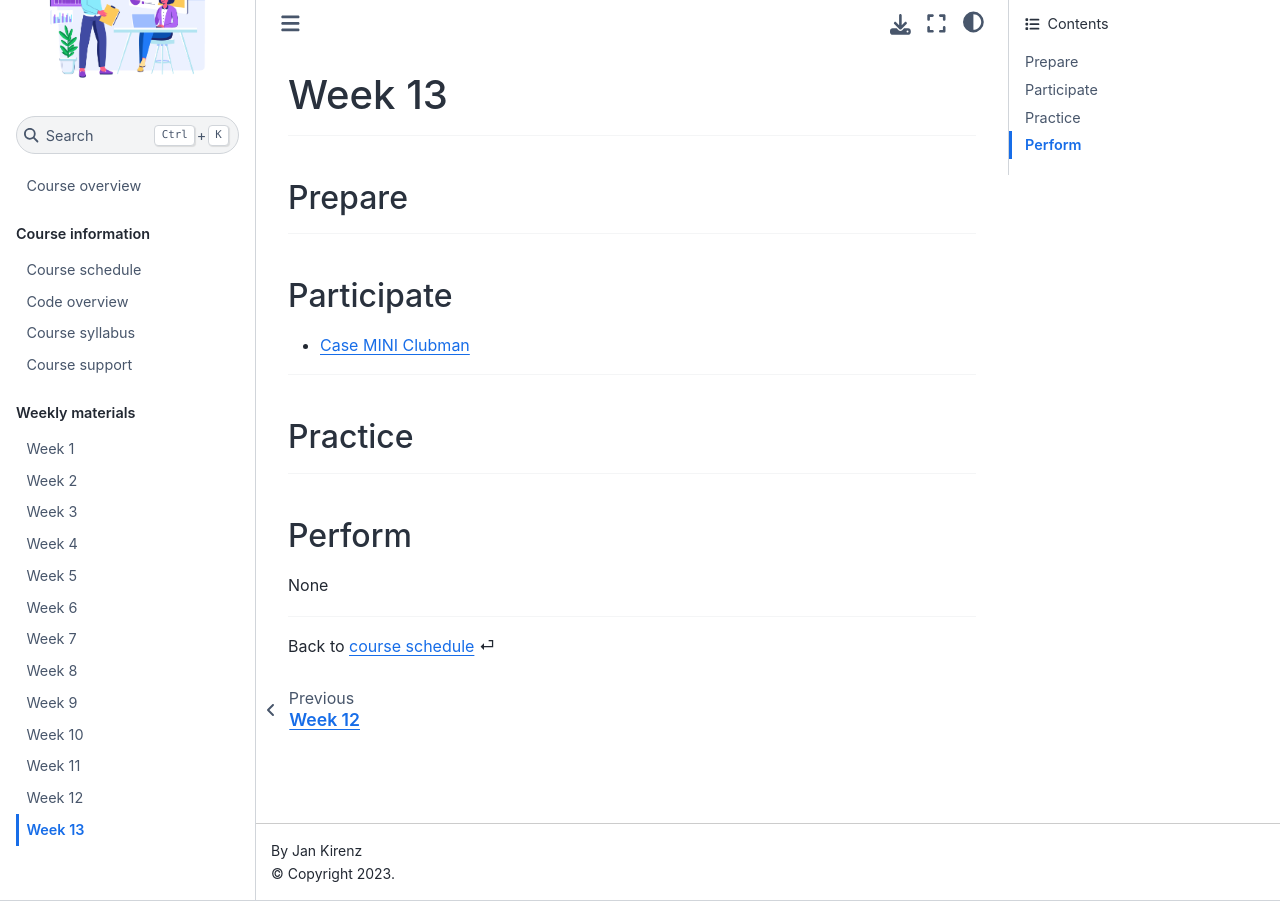
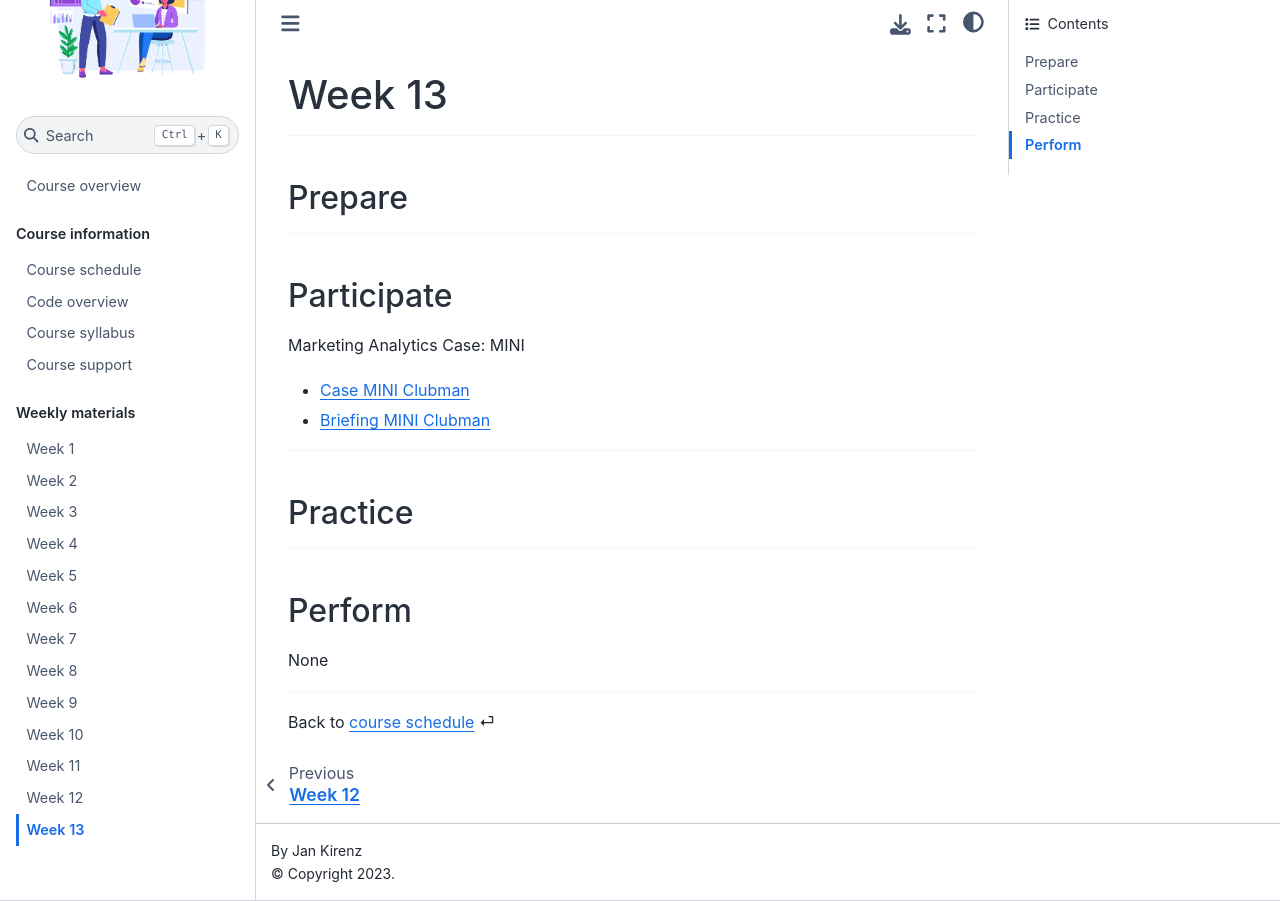
Before and after one commit to kirenz/om2, a Jupyter Book: the page built from weeks/week13.md, in a window 1280 px wide. Built offline with Jupyter Book 1.0.4 settings and Sphinx 7.4.7 and the Sphinx Book theme 1.1.4, drawn with Linux system fonts in a browser that asks for light colours.

Commit message:
Update week13.md

```diff
--- a/weeks/week13.md
+++ b/weeks/week13.md
@@ -14,8 +14,11 @@
 (participate)=
 ## Participate
 
+Marketing Analytics Case: MINI
 
-- [Case MINI Clubman](https://drive.google.com/file/d/1dEJhWqUxAhbIUC3Ywq4IKYtkGKImCexS/view?usp=sharing)
+- [Case MINI Clubman](https://drive.google.com/file/d/11UX2XPiMeZsdQL908EDrbuEHbzGPQN85/view?usp=sharing)
+
+- [Briefing MINI Clubman](https://drive.google.com/file/d/1dEJhWqUxAhbIUC3Ywq4IKYtkGKImCexS/view?usp=sharing)
 
 ---
 
```
